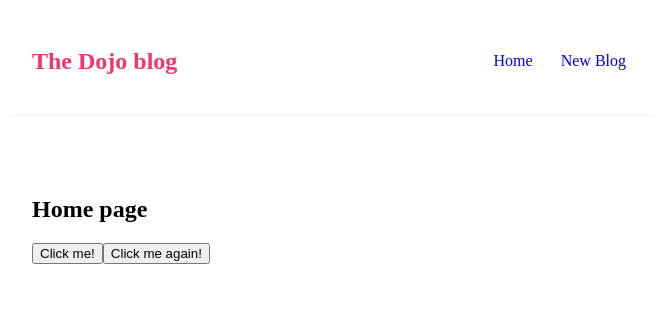
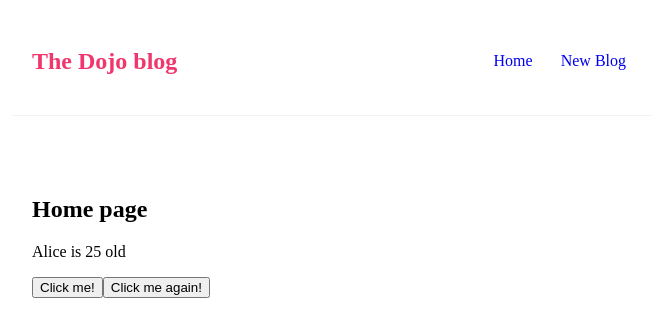
Before and after one commit to visheshofficial/learn-react, a React (Create React App) app in the folder FullModernReactTutorial/dojo-blog/: page / in a window 1280 px wide. Shown: the top 336 px of the page, without its empty margins (308-965 px from the left). Built offline with nearby package versions, Linux system fonts and the light colour scheme.

Commit message:
Full React Tutorial #8 - Using State (useState hook)

```diff
--- a/FullModernReactTutorial/dojo-blog/src/Home.js
+++ b/FullModernReactTutorial/dojo-blog/src/Home.js
@@ -1,16 +1,33 @@
+import { useState } from 'react'
 const Home = () => {
+  // let name = 'Alice'
+  const [reactName, setReactName] = useState('Alice')
+  const [age, setAge] = useState(25)
+
   const hancleClick = (e) => {
-    console.log(e)
-    console.log('Hello there!')
+    // console.log(e)
+    // name = 'Bob'
+    if (reactName === 'Bob') {
+      setReactName('Alice')
+      setAge(age + 1)
+    } else {
+      setReactName('Bob')
+      setAge(age + 2)
+    }
+
+    console.log('Hello there!' + reactName)
   }
 
   const hancleClickAgain = (name, event) => {
     console.log('Hello ' + name + '!')
-    console.log(event)
+    // console.log(event)
   }
   return (
     <div className="home">
       <h2>Home page</h2>
+      <p>
+        {reactName} is {age} old
+      </p>
       <button onClick={hancleClick}>Click me!</button>
       <button onClick={(e) => hancleClickAgain('Alice', e)}>
         Click me again!
```
